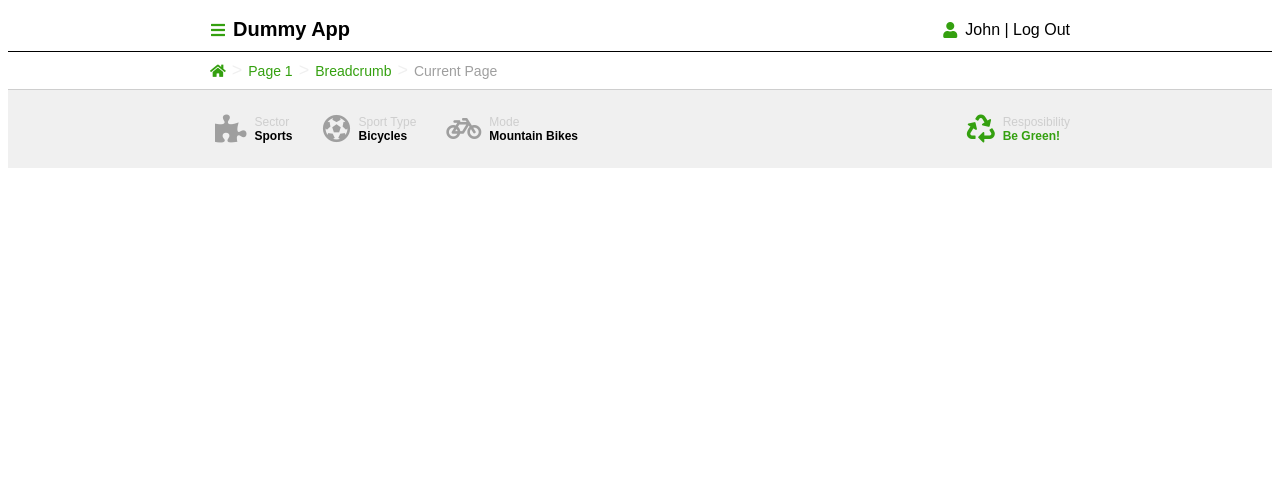
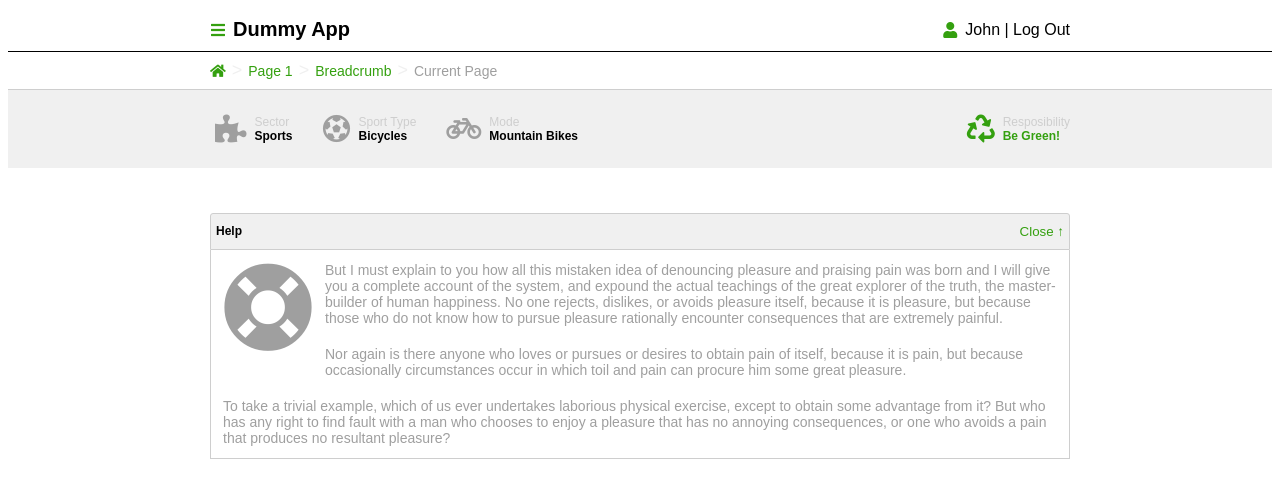
Before and after one commit to 105ron/javascript-form, a website: page app/index.html in a window 1280 px wide. Drawn offline with nearby package versions, Linux system fonts and the light colour scheme; files that its build step writes are made by us from their sources.

Commit message:
add help bar

```diff
--- a/app/index.html
+++ b/app/index.html
@@ -64,6 +64,22 @@
         </li>
       </ul>
     </div>
+    <div class="help container">
+      <span>Help</span>
+      <button id="help-button">Close ↑</span>
+    </div>
+    <div class="help-slider container">
+      <i class="fas fa-life-ring"></i>
+      <p>
+        But I must explain to you how all this mistaken idea of denouncing pleasure and praising pain was born and I will give you a complete account of the system, and expound the actual teachings of the great explorer of the truth, the master-builder of human happiness. No one rejects, dislikes, or avoids pleasure itself, because it is pleasure, but because those who do not know how to pursue pleasure rationally encounter consequences that are extremely painful.
+      </p>
+      <p>
+        Nor again is there anyone who loves or pursues or desires to obtain pain of itself, because it is pain, but because occasionally circumstances occur in which toil and pain can procure him some great pleasure.
+      </p>
+      <p>
+        To take a trivial example, which of us ever undertakes laborious physical exercise, except to obtain some advantage from it? But who has any right to find fault with a man who chooses to enjoy a pleasure that has no annoying consequences, or one who avoids a pain that produces no resultant pleasure?
+      </p>
+    </div>
   </body>
   <script src="scripts/app.js"></script>
 </html>
--- a/app/stylesheets/styles.scss
+++ b/app/stylesheets/styles.scss
@@ -83,6 +83,7 @@ Activity Bar
 .activity-bar {
   background-color: $light-grey;
   border-top: 1px solid $intermediate-grey;
+  margin-bottom: 45px;
   .activity {
     display: flex;
     list-style: none;
@@ -118,3 +119,54 @@ Activity Bar
     }
   }
 }
+
+/* ****************************************
+Help
+**************************************** */
+
+.help {
+  display: flex;
+  justify-content: space-between;
+  background-color: $light-grey;
+  padding: 10px 5px;
+  border-top-left-radius: 3px;
+  border-top-right-radius: 3px;
+  border: 1px solid $intermediate-grey;
+  span {
+    color: $black;
+    font-weight: bold;
+    font-size: 12px;
+  }
+  button {
+    border: none;
+    padding: 0;
+    color: $bright-green;
+    background: none;
+    &:hover {
+      cursor: pointer;
+    }
+  }
+}
+
+/* ****************************************
+Help-slider
+**************************************** */
+
+.help-slider {
+  border: 1px solid $intermediate-grey;
+  border-top: none;
+  padding: 12px;
+  color: $grey;
+  font-size: 14px;
+  i {
+    font-size: 90px;
+    float:left;
+    margin: 0 12px 12px 0;
+  }
+  & p {
+    margin: 0 0 20px 0;
+  }
+  & p:last-child {
+    margin:0;
+  }
+}
```
Also changed, not shown: index.html (+16 -0 lines), stylesheets/styles.css.
